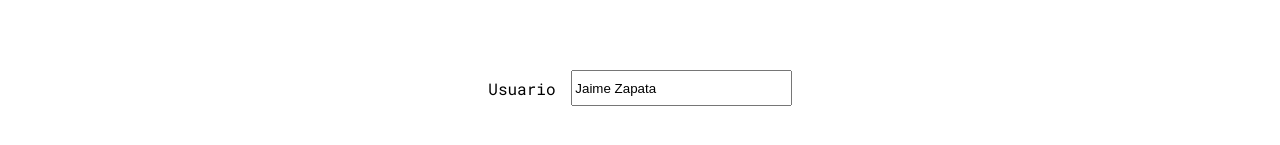
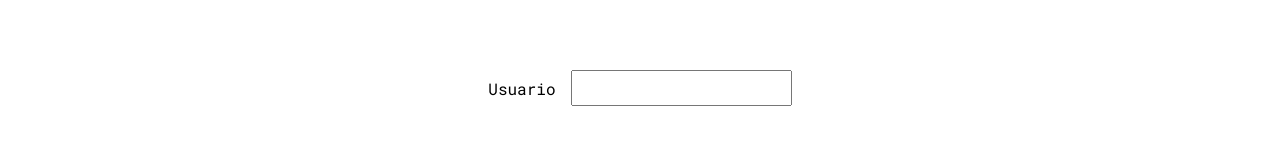
Before and after one commit to jaimezzapata/app-recipes-sabado, a React (Vite) app: page /login in a window 1280 px wide. Shown: the part 335-480 px from the top of the page. Built offline with nearby package versions, Linux system fonts and the light colour scheme.

Commit message:
Modificación de estilos generales

```diff
--- a/src/pages/auth/Login.jsx
+++ b/src/pages/auth/Login.jsx
@@ -6,7 +6,7 @@ import { useNavigate } from 'react-router-dom'
 import './Login.css'
 
 const Login = () => {
-    const [getUser, setUser] = useState('Jaime Zapata')
+    const [getUser, setUser] = useState('')
     const [getPassword, setPassword] = useState('')
     let redireccion = useNavigate()
     console.log(users[0])
```
